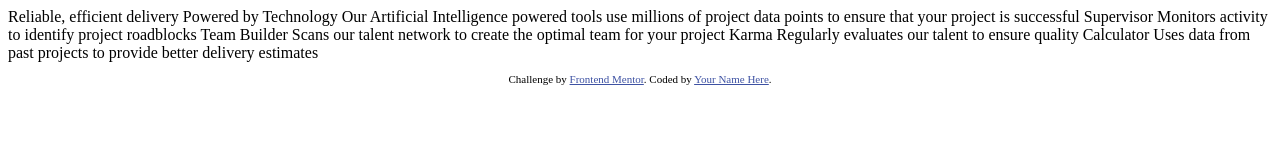
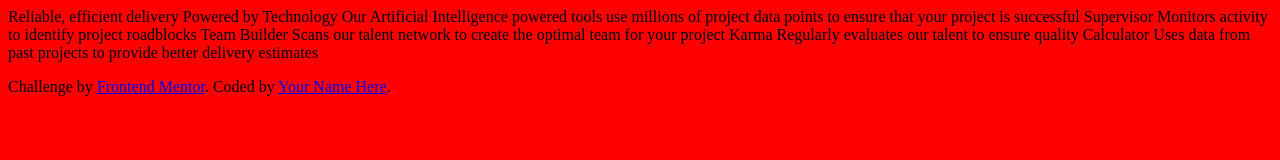
Before and after one commit to NatClamp/frontend-mentor-four-card-feature, a website: page index.html in a window 1280 px wide. Drawn offline with Linux system fonts and the light colour scheme.

Commit message:
checking scss conversion

```diff
--- a/index.html
+++ b/index.html
@@ -9,10 +9,7 @@
   <title>Frontend Mentor | Four card feature section</title>
 
   <!-- Feel free to remove these styles or customise in your own stylesheet 👍 -->
-  <style>
-    .attribution { font-size: 11px; text-align: center; }
-    .attribution a { color: hsl(228, 45%, 44%); }
-  </style>
+  <link rel="stylesheet" type="text/css" href="./css/styles.css">
 </head>
 <body>
 
--- /dev/null
+++ b/scss/styles.scss
@@ -0,0 +1,4 @@
+$test: red;
+body {
+background-color: $test;
+}
```
Also changed, not shown: package.json (added, +24 -0 lines), css/styles.css (added), 2 other files.
